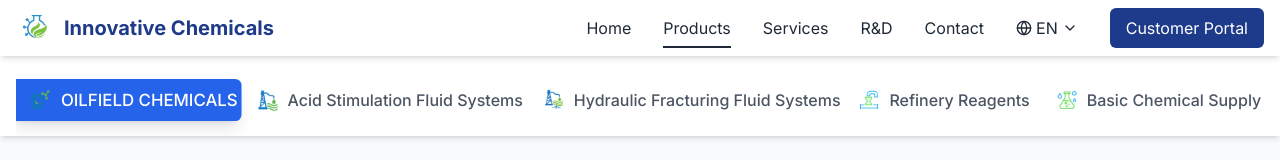
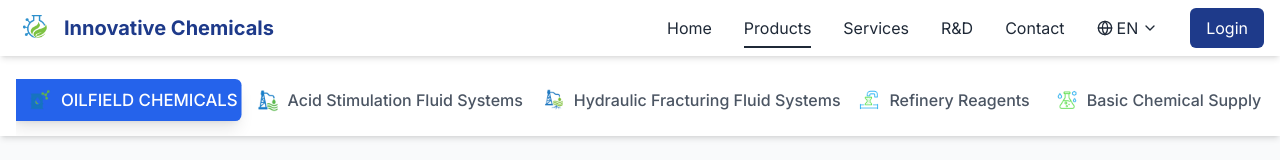
Before and after one commit to TBabenov/ichem-site, a React (Vite) app: page /products in a window 1280 px wide. Shown: the top 160 px of the page. Built offline with nearby package versions, Linux system fonts and the light colour scheme.

Commit message:
Update login button text in translations

```diff
--- a/src/data/translations.ts
+++ b/src/data/translations.ts
@@ -6,8 +6,9 @@ export const translations = {
       services: "Services",
       research: "R&D",
       contact: "Contact",
-      login: "Customer Portal"
+      login: "Login"
     },
+    // Rest of English translations...
     footer: {
       aboutDescription: "We are a leading provider of innovative chemical solutions for the oil and gas industry, committed to excellence and sustainability.",
       quickLinksTitle: "Quick Links",
@@ -173,8 +174,9 @@ export const translations = {
       services: "Услуги",
       research: "Исследования и разработки",
       contact: "Контакты",
-      login: "Портал Клиента"
+      login: "Вход"
     },
+    // Rest of Russian translations...
     footer: {
       aboutDescription: "Мы являемся ведущим поставщиком инновационных химических решений для нефтегазовой отрасли, стремясь к совершенству и устойчивому развитию.",
       quickLinksTitle: "Быстрые Ссылки",
```
